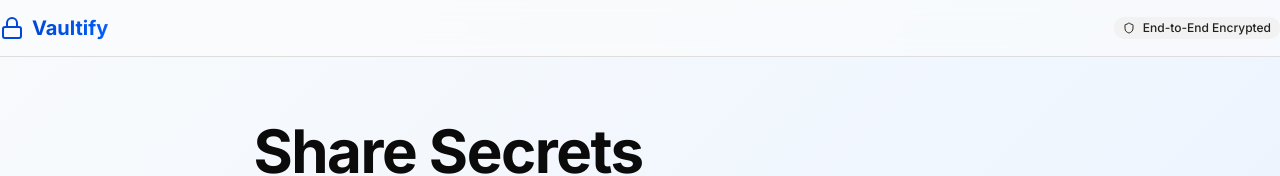
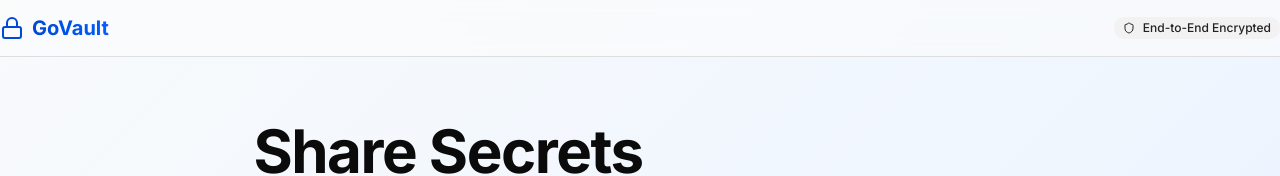
Before and after one commit to arseneishimwe11/govault_web, a React (Vite) app: page / in a window 1280 px wide. Shown: the top 176 px of the page. Built offline with nearby package versions, Linux system fonts and the light colour scheme; a web font is replaced by a local one.

Commit message:
code: updates

```diff
--- a/src/App.tsx
+++ b/src/App.tsx
@@ -154,7 +154,7 @@ export default function VaultifyApp() {
           <div className="flex items-center gap-2">
             <Lock className="h-6 w-6 text-primary" />
             <span className="font-bold text-xl bg-gradient-to-r from-primary to-blue-600 bg-clip-text text-transparent">
-              Vaultify
+              GoVault
             </span>
           </div>
           <div className="ml-auto flex items-center gap-2">
```
